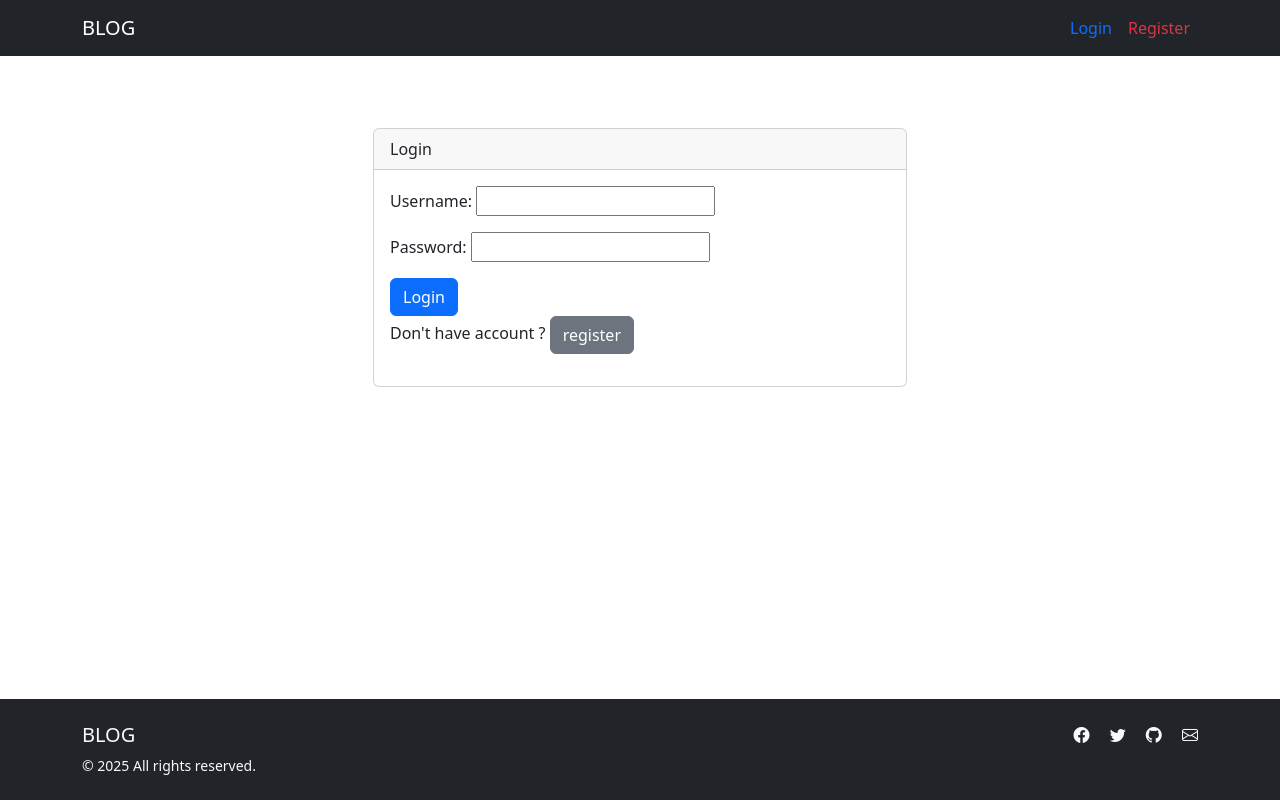
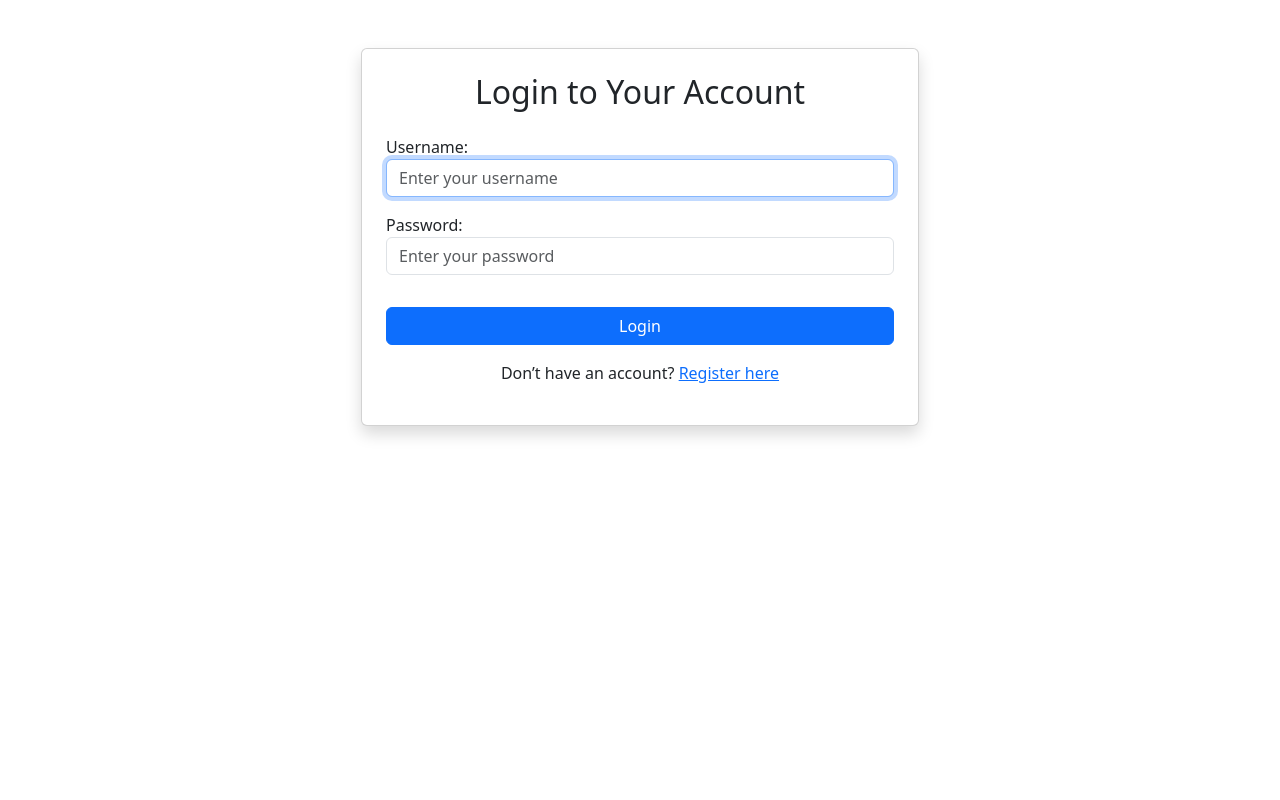
Before and after one commit to Bibekshah123/Django-Blog, a Django app: page /login/ in a window 1280 px wide. Run offline with Django 5.2, Linux system fonts and the light colour scheme; some libraries are stand-ins or nearby versions.

Commit message:
fixed login n register page

```diff
--- a/blog_project/blog_app/forms.py
+++ b/blog_project/blog_app/forms.py
@@ -4,14 +4,47 @@ from django.contrib.auth.forms import UserCreationForm
 from django.contrib.auth.models import User
 
 class UserRegisterForm(UserCreationForm):
-    email = forms.EmailField()
+    email = forms.EmailField(
+        widget=forms.EmailInput(attrs={
+            'class': 'form-control',
+            'placeholder': 'Enter your email'
+        })
+    )
+
     class Meta:
         model = User
         fields = ['username', 'email', 'password1', 'password2']
+        widgets = {
+            'username': forms.TextInput(attrs={
+                'class': 'form-control',
+                'placeholder': 'Enter your username',
+                'autofocus': True,
+            }),
+            'password1': forms.PasswordInput(attrs={
+                'class': 'form-control',
+                'placeholder': 'Create password'
+            }),
+            'password2': forms.PasswordInput(attrs={
+                'class': 'form-control',
+                'placeholder': 'Confirm password'
+            }),
+        }
 
 class UserLoginForm(forms.Form):
-    username = forms.CharField()
-    password = forms.CharField(widget=forms.PasswordInput)
+    username = forms.CharField(
+        widget=forms.TextInput(attrs={
+            'class': 'form-control',
+            'placeholder': 'Enter your username',
+            'autofocus': True
+        })
+    )
+    password = forms.CharField(
+        widget=forms.PasswordInput(attrs={
+            'class': 'form-control',
+            'placeholder': 'Enter your password'
+        })
+    )
+
 
 class PostForm(forms.ModelForm):
     class Meta:
--- a/blog_project/templates/registration/login.html
+++ b/blog_project/templates/registration/login.html
@@ -1,23 +1,39 @@
-{% extends 'base.html' %}
-{% block title %}Login{% endblock %}
-{% block content %}
-   <div class="container">
-        <div class="row justify-content-center mt-5">
-            <div class="col-md-6">
-                <div class="card">
-                    <div class="card-header">Login</div>
-                    <div class="card-body">
-                        <form method="post">
-                            {% csrf_token %}
-                            {{ form.as_p }}
-                            <button type="submit" class="btn btn-primary">Login</button>
-                            <p> Don't have account ?
-                                <a class=' btn btn-secondary' href='{% url 'register'%}'>register</a>
-                            </p>
-                        </form>
-                    </div>
-                </div>
+{% load static %}
+
+<!DOCTYPE html>
+<html lang="en">
+<head>
+    <meta charset="UTF-8">
+    <title>Login</title>
+    <meta name="viewport" content="width=device-width, initial-scale=1">
+
+    <!-- Bootstrap 5 CDN -->
+    <link href="https://cdn.jsdelivr.net/npm/bootstrap@5.3.0/dist/css/bootstrap.min.css" rel="stylesheet">
+</head>
+<body>
+
+<div class="container mt-5">
+    <div class="col-md-6 offset-md-3 card p-4 shadow">
+        <h2 class="text-center mb-4">Login to Your Account</h2>
+
+        {% if form.errors %}
+            <div class="alert alert-danger">
+                <strong>Oops!</strong> Please check your username and password.
             </div>
-        </div>
+        {% endif %}
+
+        <form method="POST" novalidate>
+            {% csrf_token %}
+            {{ form.as_p }}
+            <button type="submit" class="btn btn-primary w-100 mt-3">Login</button>
+        </form>
+
+        <p class="mt-3 text-center">
+            Don’t have an account?
+            <a href="{% url 'register' %}">Register here</a>
+        </p>
     </div>
-{% endblock %}
+</div>
+
+</body>
+</html>
```
Also changed, not shown: blog_project/templates/registration/register.html (+34 -21 lines).
